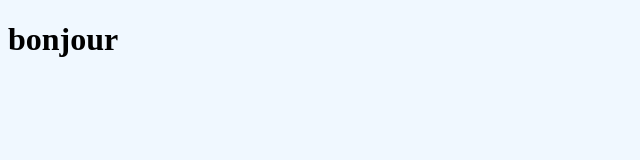
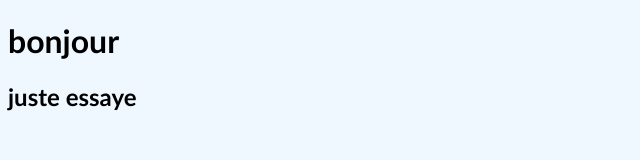
Before and after one commit to moubarackabdramanmoustapha21-debug/super, a plain HTML site: page index.html in a window 1280 px wide. Shown: the whole page, without its empty margins (0-640 px from the left). Drawn offline with Linux system fonts and the light colour scheme.

Commit message:
j'ai changé la partie de html (index.html)

```diff
--- a/index.html
+++ b/index.html
@@ -9,5 +9,6 @@
 </head>
 <body>
     <h1>bonjour</h1>
+    <h2>juste essaye</h2>
 </body>
 </html>
--- a/style.css
+++ b/style.css
@@ -1,3 +1,5 @@
 body{
     background-color: aliceblue;
+    color: black;
+    font-family: 'Gill Sans', 'Gill Sans MT', Calibri, 'Trebuchet MS', sans-serif;
 }
```
